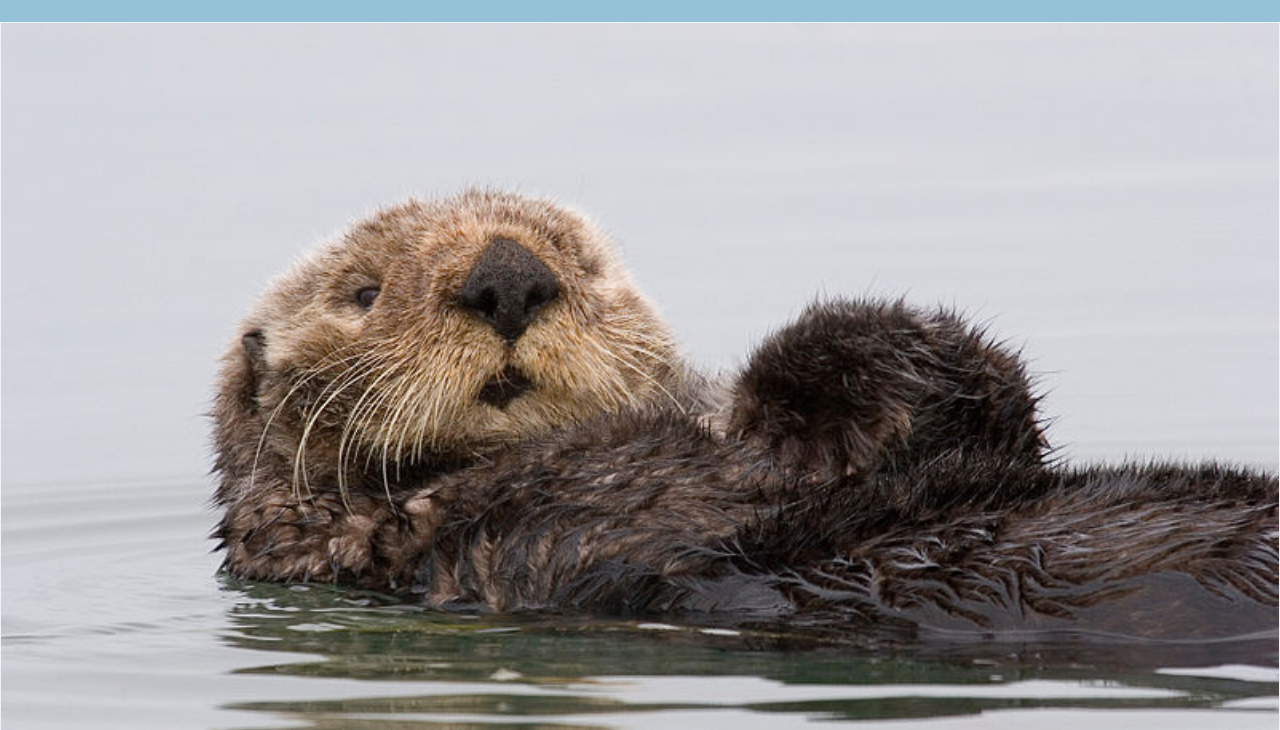
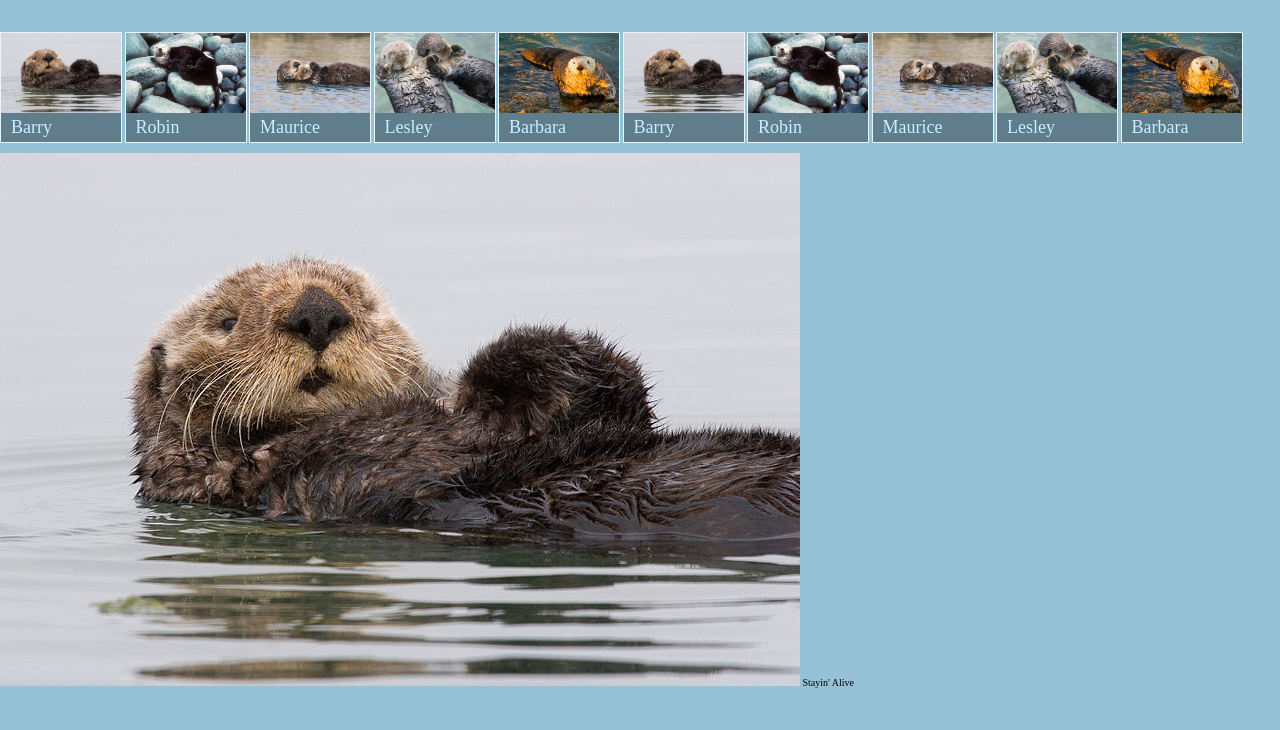
Before and after one commit to Mart1nDimtrov/Front-End-Web-Development, a plain HTML site: page ottergram/index.html in a window 1280 px wide. Shown: the part 70-800 px from the top of the page. Drawn offline with nearby package versions, Linux system fonts and the light colour scheme.

Commit message:
Expanding the Interface

```diff
--- a/ottergram/index.html
+++ b/ottergram/index.html
@@ -49,6 +49,39 @@
         <span class="thumbnail-title">Barbara</span>
       </a>
     </li>
+    <li class="thumbnail-item">
+      <a href="#">
+        <img class="thumbnail-image" src="img/otter1.jpg" alt="Barry the Otter">
+        <span class="thumbnail-title">Barry</span>
+      </a>
+    </li>
+    <li class="thumbnail-item">
+      <a href="#">
+          <img class="thumbnail-image" src="img/otter2.jpg" alt="Robin the Otter">
+        <span class="thumbnail-title">Robin</span>
+      </a>
+      </li>
+    <li class="thumbnail-item">
+      <a href="">
+          <img class="thumbnail-image" src="img/otter3.jpg" alt="Maurice the Otter">
+        <span class="thumbnail-title">Maurice</span>
+      </a>
+    </li>
+    <li class="thumbnail-item"><a href="">
+        <img class="thumbnail-image" src="img/otter4.jpg" alt="Lesley the Otter">
+      <span class="thumbnail-title">Lesley</span>
+    </a>
+  </li>
+    <li class="thumbnail-item">
+      <a href="">
+          <img class="thumbnail-image" src="img/otter5.jpg" alt="Barbara the Otter">
+        <span class="thumbnail-title">Barbara</span>
+      </a>
+    </li>
   </ul>
+  <div class="detail-image-container">
+    <img class="detial-image" src="img/otter1.jpg" alt="">
+    <span class="detial-image-title">Stayin' Alive</span>
+  </div>
 </body>
 </html>
--- a/ottergram/stylesheets/styles.css
+++ b/ottergram/stylesheets/styles.css
@@ -37,6 +37,8 @@ a {
 .thumbnail-list {
   list-style: none;
   padding: 0;
+  white-space: nowrap;
+  overflow-x: auto;
 }
 
 .thumbnail-item + .thumbnail-item {
@@ -46,10 +48,15 @@ a {
 .thumbnail-item {
   border: 1px solid rgb(100%, 100%, 100%);
   border: 1px solid rgba(100%, 100%, 100%, 0.8);
-  display: block;
+  display: inline-block;
+  width: 120px;
 }
 
 .thumbnail-image {
   display: block;
   width: 100%;
 }
+
+.detail-image {
+  width: 90%;
+}
```
